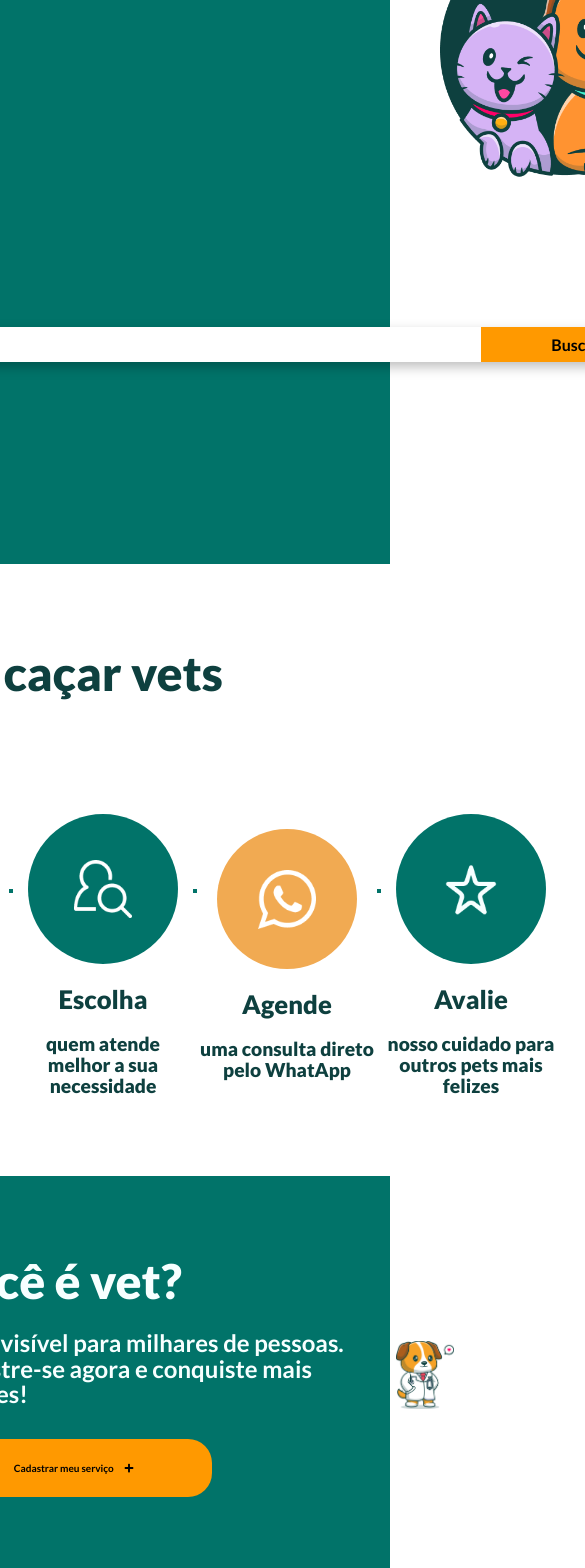
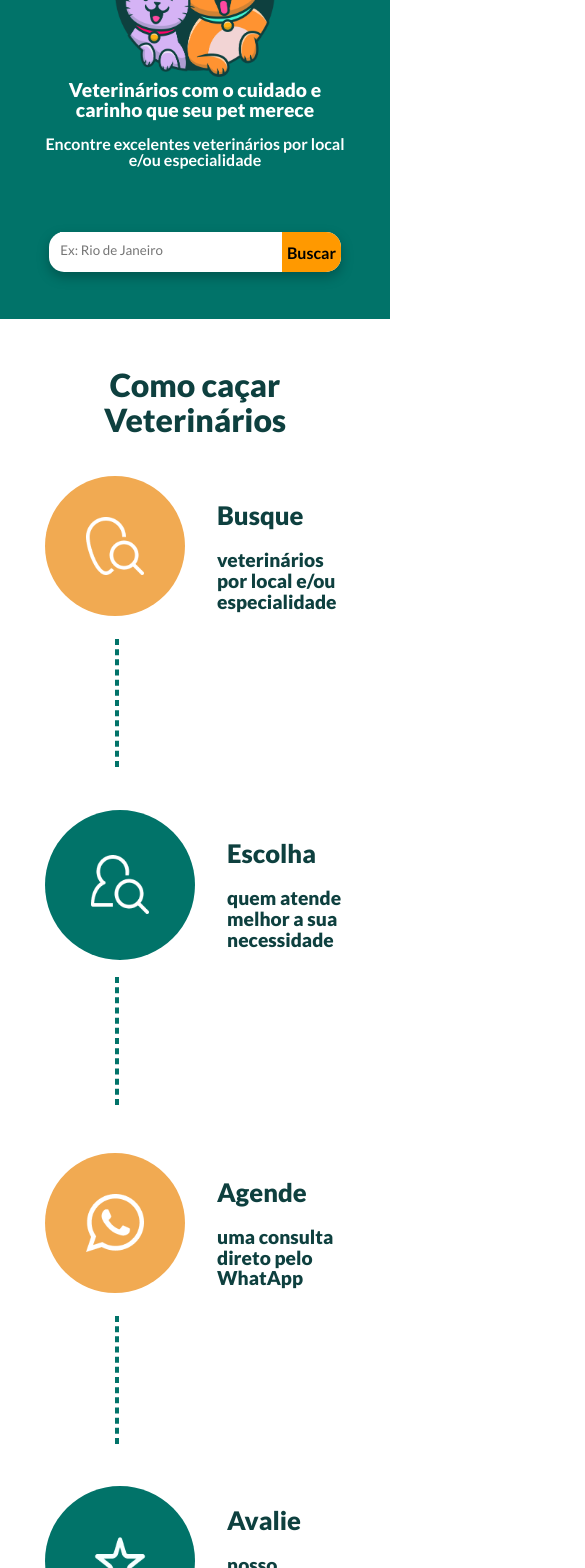
Before and after one commit to josepps/desafioChefao, a React (Vite) app: page / in a window 390 px wide. Shown: the part 280-1848 px from the top of the page, 585 px wide, since content can reach past the window. Built offline with nearby package versions, Linux system fonts and the light colour scheme.

Commit message:
Home responsivo

```diff
--- a/src/components/CardPerguntas/CardPerguntas.styled.ts
+++ b/src/components/CardPerguntas/CardPerguntas.styled.ts
@@ -8,6 +8,7 @@ export const PerguntasFrequentes = styled.div`
     padding: 1rem;
     display: grid;
     grid-template-columns: 85% 15%;
+
 
     color:#0E403F;
 
@@ -21,6 +22,19 @@ export const PerguntasFrequentes = styled.div`
         font-weight: 400;
         font-size: 18px;
         line-height: 150%;
+    }
+    @media only screen and (max-width: 600px){
+        width: 85vw;
+        h5{
+            font-weight: 700;
+            font-size: 20px;
+            line-height: 22px;
+        }
+        p{
+            font-weight: 400;
+            font-size: 18px;
+            line-height: 150%;
+        }
     }
 
 `
--- a/src/components/ImputFiltro/ImputFiltro.ts
+++ b/src/components/ImputFiltro/ImputFiltro.ts
@@ -13,7 +13,7 @@ export const ImputFiltroStyle = styled.div`
 
     @media screen and (max-width: 600px){
         display: block;
-        height: 35px;
+        height: 40px;
         width: 80%;
         margin: auto;
         margin-bottom: 15px;
--- a/src/components/SectionBuscaHome/SectionBuscaHome.style.ts
+++ b/src/components/SectionBuscaHome/SectionBuscaHome.style.ts
@@ -11,17 +11,29 @@ export const SectionBusca = styled.section`
     justify-content: center;
     padding: 2rem 0;
 
+    @media only screen and (max-width: 600px){
+        padding: 2rem 1rem;
+        min-height: auto;
+    }
+
 `
 
 
 export const DivApresentacaoHome = styled.div`
-    display: grid;
-    grid-template-columns: 600px 350px;
-    column-gap: 15rem;
+    display: flex;
+
     max-width: 1300px;
 
-    justify-content: space-around;
+    justify-content: space-between;
     align-items: center;
+
+    @media only screen and (max-width: 600px){
+        flex-direction: column;
+        max-width: 500px;
+        align-items: center;
+        justify-content: center;
+        padding: 2rem;
+    }
 `
 
 export const DivInicialDescricaoHome = styled.div`
@@ -36,6 +48,7 @@ export const DivInicialDescricaoHome = styled.div`
         font-weight: 900;
         font-size: 2rem;
         line-height: 2.1rem;
+
     }
 
     p{
@@ -45,12 +58,39 @@ export const DivInicialDescricaoHome = styled.div`
         margin-top: 40px;
         max-width: 350px;
     }
+    @media only screen and (max-width: 600px){
+        order: 1;
+        text-align: center;
+        width: 300px;
+        margin-right: 0;
+        margin-bottom: 2rem;
 
+        h1{
+            font-weight: 900;
+            font-size: 1.2rem;
+            line-height: 1.3rem;
+        }
+
+        p{
+            font-weight: 700;
+            font-size: 1rem;
+            line-height: 1rem;
+            margin-top: 15px;
+            max-width: 350px;
+
+        }
+    }
 `
 
 export const DivImagensInicialHome = styled.div`
     flex-direction: column;
     width: 250px;
+
+    @media only screen and (max-width: 600px){
+        order: 0;
+        width: 10rem;
+        margin: auto;
+    }
 
 `
 
@@ -59,5 +99,9 @@ export const ImgIconGatoCachorro = styled.img`
 `
 
 export const Setaparabaixo = styled.div`
-    text-align: center;
+    margin: auto;
+
+    @media only screen and (max-width: 600px){
+        display: none;
+    }
 `
--- a/src/components/SectionCacarVets/SectionCacarVets.styled.ts
+++ b/src/components/SectionCacarVets/SectionCacarVets.styled.ts
@@ -3,18 +3,25 @@ import styled from "styled-components";
 
 export const TelaCacarVets  = styled.section`
     text-align: center;
-    display: grid;
-    justify-content: center;
     padding: 5rem 1rem;
 
 
     h2{
+        margin: auto;
         color: #0E403F;
         font-weight: 800;
         font-size: 48px;
         line-height: 58px;
         margin-bottom: 2rem;
     }
+    @media only screen and (max-width: 700px){
+        padding: 3rem 1rem;
+        h2{
+            font-size: 2rem;
+            line-height: 2.2rem;
+        }
+    }
+
 `
 export const DivDosCards =  styled.div`
     max-width: 1300px;
@@ -23,6 +30,13 @@ export const DivDosCards =  styled.div`
     /* column-gap: 10rem;  */
     justify-content: center;
     margin-top: 5rem;
+    @media only screen and (max-width: 600px){
+        grid-template-columns: 500px;
+        grid-template-rows: 1fr 1fr 1fr 1fr 1fr 1fr 1fr;
+        justify-content: center;
+        margin: auto;
+        row-gap: 1rem;
+    }
 `
 export const CardPassoaPasso = styled.div`
     flex-direction: column;
@@ -30,6 +44,16 @@ export const CardPassoaPasso = styled.div`
     width: 180px;
     justify-content: center;
     align-items: center;
+
+    @media only screen and (max-width: 600px){
+        display: grid;
+        grid-template-columns: 1fr 1fr;
+        column-gap: 2rem;
+        width: 300px;
+        margin: auto;
+        text-align: left;
+
+    }
 `
 
 export const Bolalaranja = styled.div`
@@ -69,10 +93,21 @@ export const DivOrientacao = styled.div`
         font-size: 1.2rem;
         line-height: 1.3rem;
     }
+    @media only screen and (max-width: 600px){
+        text-align: start;
+    }
 `
 export const LinhaTracejada = styled.div`
     border: 2px dashed #017369;
     height: 2px;
     margin-top: 75px;
 
+    @media only screen and (max-width: 600px){
+        border: 2px dashed #017369;
+        width: 2px;
+        height: 8rem;
+        margin-top: 0;
+        margin-left: 170px;
+    }
+
 `
--- a/src/components/SectionCarrosselHome/SectionCarrosselHome.style.ts
+++ b/src/components/SectionCarrosselHome/SectionCarrosselHome.style.ts
@@ -12,5 +12,8 @@ export const CarrosselSection = styled.section`
         font-size: 48px;
         line-height: 58px;
     }
+    @media only screen and (max-width: 800px){
+        display: none;
+    }
 
 `
--- a/src/components/SectionFAQ/SectionFAQ.styled.ts
+++ b/src/components/SectionFAQ/SectionFAQ.styled.ts
@@ -6,14 +6,14 @@ export const SectionPerguntas = styled.div`
 
     display: grid;
     justify-content: center;
-    text-align: start;
     grid-template-rows: calc(6, 1fr);
     row-gap: 1rem;
+    margin-bottom: 3rem;
 
     h2{
         margin-bottom: 2rem;
         color: #0E403F;
-        font-weight: 700;
+        font-weight: 800;
         font-size: 48px;
         line-height: 58px;
     }
@@ -25,4 +25,24 @@ export const SectionPerguntas = styled.div`
         font-size: 36px;
         line-height: 40px;
     }
+
+    @media only screen and (max-width: 600px){
+        padding: 3rem 2rem;
+        h2{
+            margin-bottom: 1.5rem;
+            color: #0E403F;
+            font-weight: 800;
+            font-size: 30px;
+            line-height: 38px;
+            text-align: center;
+        }
+        h3{
+            margin-bottom: 0.5rem;
+            color: #0E403F;
+            font-weight: 700;
+            font-size: 25px;
+            line-height: 26px;
+        }
+
+    }
 `
--- a/src/components/SectionFAQ/index.tsx
+++ b/src/components/SectionFAQ/index.tsx
@@ -5,7 +5,7 @@ import {SectionPerguntas} from "./SectionFAQ.styled"
 function SectionFAQ(){
     return(
         <SectionPerguntas id="SectionFAQ">
-            <h2>FAQ</h2>
+            <h2>Perguntas frequentes</h2>
             <h3>Veterinários</h3>
             <CardPerguntas/>
             <CardPerguntas/>
--- a/src/components/SectionVoceVet/SectionVoceVet.styled.ts
+++ b/src/components/SectionVoceVet/SectionVoceVet.styled.ts
@@ -8,6 +8,11 @@ export const VoceVetSection = styled.section`
     justify-content: center;
     align-items: center;
     padding: 5rem 3rem;
+
+
+    @media only screen and (max-width: 600px){
+        flex-direction: column;
+    }
 
 `
 
@@ -32,6 +37,27 @@ export const VoceVetDescricao = styled.div`
         padding: 5%;
     }
 
+    @media only screen and (max-width: 600px){
+        text-align: center;
+        order: 1;
+        h3{
+            font-weight: 900;
+            font-size: 2rem;
+            line-height: 3.1rem;
+            margin-bottom: 1.5rem;
+        }
+        p{
+            font-weight: 600;
+            font-size: 1rem;
+            line-height: 1.6rem;
+            width: 460px;
+        }
+        button{
+            margin: auto;
+            margin-top: 1.5rem;
+        }
+    }
+
 `
 
 
@@ -39,4 +65,9 @@ export const VoceVetImage = styled.div`
     img{
         max-width: 25rem;
     }
+    @media only screen and (max-width: 600px){
+        img{
+            width: 15rem;
+        }
+    }
 `
--- a/src/components/SectionVoceVet/index.tsx
+++ b/src/components/SectionVoceVet/index.tsx
@@ -7,7 +7,7 @@ function SectionVoceVet(){
     return(
         <VoceVetSection>
             <VoceVetDescricao>
-                <h3>Você é vet?</h3>
+                <h3>Você é veterinário?</h3>
                 <p>Fique visível para milhares de pessoas.</p>
                 <p>Cadastre-se agora e conquiste mais clientes!</p>
                 <CadastrarServico/>
--- a/src/index.css
+++ b/src/index.css
@@ -12,3 +12,7 @@ a {
 body {
   font-family: 'Lato', sans-serif;
 }
+
+html{
+  scroll-behavior: smooth;
+}
--- a/src/pages/Home.tsx
+++ b/src/pages/Home.tsx
@@ -1,6 +1,5 @@
 
 import Footer from "../components/Footer";
-import NavBar from "../components/NavBar/NavBar";
 import {SectionBusca, DivImagensInicialHome, DivInicialDescricaoHome, DivApresentacaoHome, ImgIconGatoCachorro, Setaparabaixo} from "./../components/SectionBuscaHome/SectionBuscaHome.style"
 import { TelaCacarVets, BolaVerde, Bolalaranja, DivDosCards, CardPassoaPasso, DivOrientacao, LinhaTracejada} from "./../components/SectionCacarVets/SectionCacarVets.styled"
 import WhatsappIcon from "./../../public/IconWhatsapp.png"
@@ -13,6 +12,7 @@ import SetaIcon from "./../../public/setaparabaixo.png"
 import SectionCarrosselHome from "../components/SectionCarrosselHome";
 import SectionFAQ from "../components/SectionFAQ";
 import SectionVoceVet from "../components/SectionVoceVet";
+import NavBar from "../components/NavBar/NavBar";
 
 function Home() {
 
@@ -22,8 +22,8 @@ function Home() {
             <SectionBusca>
                 <DivApresentacaoHome>
                     <DivInicialDescricaoHome>
-                        <h1>Vets com o cuidado e carinho que seu pet merece</h1>
-                        <p>Encontre excelentes vets por local e/ou especialidade</p>
+                        <h1>Veterinários com o cuidado e carinho que seu pet merece</h1>
+                        <p>Encontre excelentes veterinários por local e/ou especialidade</p>
                     </DivInicialDescricaoHome>
                     <DivImagensInicialHome>
                         <ImgIconGatoCachorro src={IconGatoCachorro} alt="Gato e cachorro"></ImgIconGatoCachorro>
@@ -35,13 +35,13 @@ function Home() {
             <TelaCacarVets>
                 <a
                 // @ts-ignore
-                name="CacarVets">
-                <h2>Como caçar vets</h2></a>
+                id="CacarVets">
+                <h2>Como caçar Veterinários</h2></a>
 
                 <DivDosCards>
                     <CardPassoaPasso>
                         <Bolalaranja><img src={LocalidadeIcon} alt="Pesquisa por localidade" /></Bolalaranja>
-                        <DivOrientacao><h3>Busque</h3><p>vets por local e/ou especialidade</p></DivOrientacao>
+                        <DivOrientacao><h3>Busque</h3><p>veterinários por local e/ou especialidade</p></DivOrientacao>
                     </CardPassoaPasso>
                     <LinhaTracejada></LinhaTracejada>
                     <CardPassoaPasso>
```
